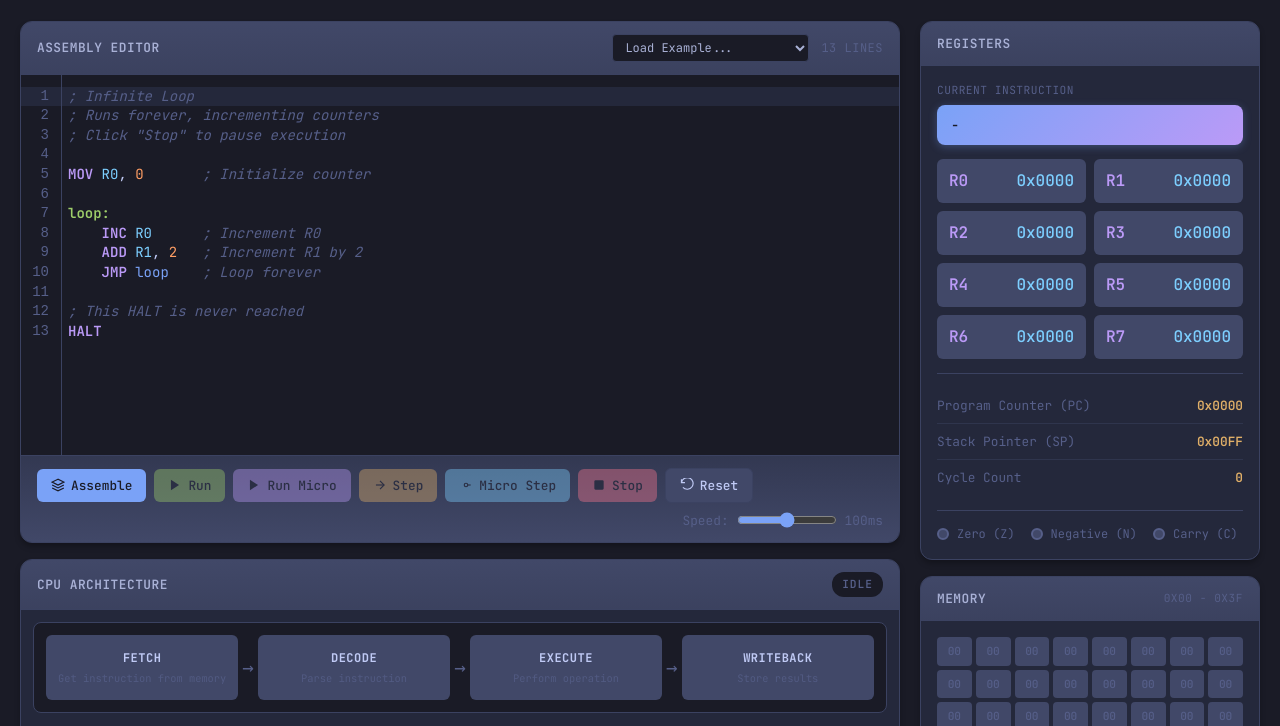
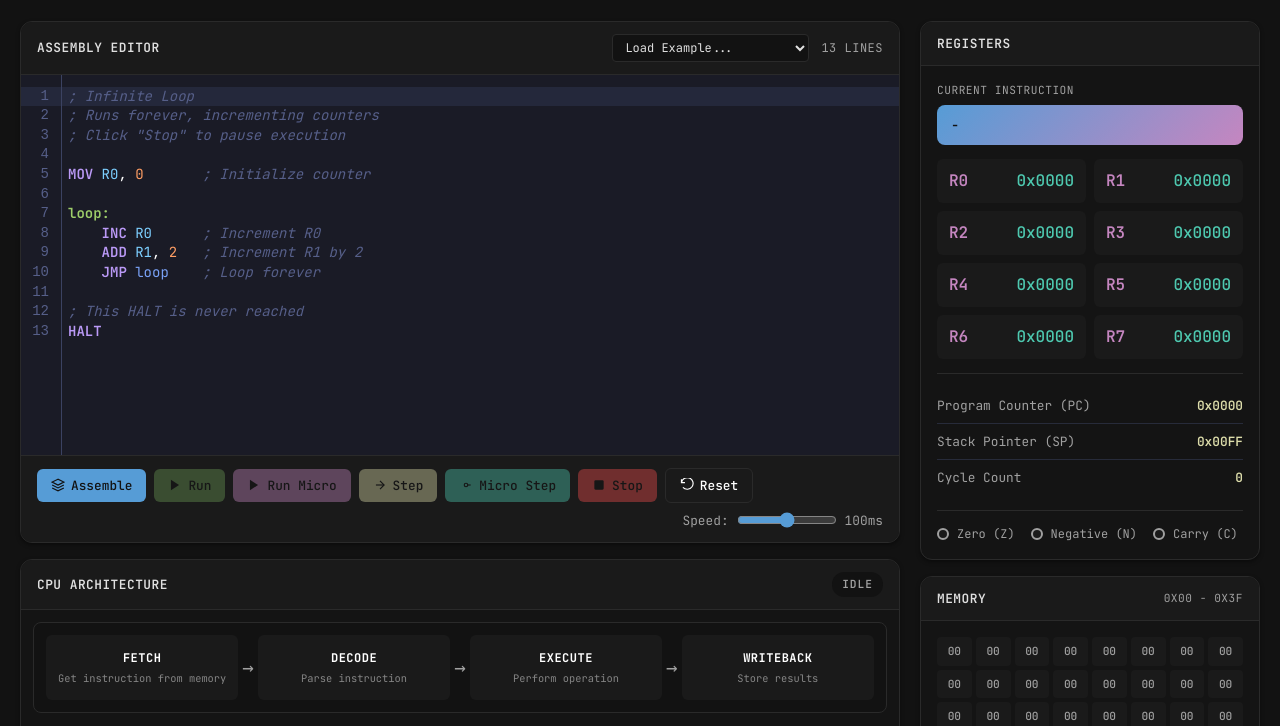
Before and after one commit to tyler-french/cpu-sim, a website built with Vite: page index.html in a window 1280 px wide. Shown: the part 99-825 px from the top of the page. Built offline with nearby package versions, Linux system fonts and the light colour scheme.

Commit message:
clean up colors

```diff
--- a/src/style.css
+++ b/src/style.css
@@ -1,19 +1,19 @@
 :root {
-  --bg-primary: #1a1b26;
-  --bg-secondary: #24283b;
-  --bg-tertiary: #414868;
-  --text-primary: #c0caf5;
-  --text-secondary: #a9b1d6;
-  --text-muted: #565f89;
-  --accent-blue: #7aa2f7;
-  --accent-green: #9ece6a;
-  --accent-red: #f7768e;
-  --accent-yellow: #e0af68;
-  --accent-purple: #bb9af7;
-  --accent-cyan: #7dcfff;
-  --accent-orange: #ff9e64;
-  --border-color: #3b4261;
-  --shadow: 0 4px 6px -1px rgba(0, 0, 0, 0.3);
+  --bg-primary: #121212;
+  --bg-secondary: #141414;
+  --bg-tertiary: #1a1a1a;
+  --text-primary: #ffffff;
+  --text-secondary: #e0e0e0;
+  --text-muted: #a0a0a0;
+  --accent-blue: #569cd6;
+  --accent-green: #6a9955;
+  --accent-red: #f14c4c;
+  --accent-yellow: #dcdcaa;
+  --accent-purple: #c586c0;
+  --accent-cyan: #4ec9b0;
+  --accent-orange: #ce9178;
+  --border-color: #2a2a2a;
+  --shadow: 0 2px 4px rgba(0, 0, 0, 0.4);
 }
 
 * {
@@ -97,7 +97,7 @@ body {
 }
 
 .panel-header {
-  background: linear-gradient(to bottom, var(--bg-tertiary), rgba(65, 72, 104, 0.8));
+  background: var(--bg-tertiary);
   padding: 12px 16px;
   font-weight: 600;
   font-size: 0.8rem;
@@ -179,7 +179,7 @@ body {
   display: flex;
   gap: 8px;
   padding: 12px 16px;
-  background: linear-gradient(to bottom, rgba(65, 72, 104, 0.5), var(--bg-tertiary));
+  background: var(--bg-tertiary);
   border-top: 1px solid var(--border-color);
   flex-wrap: wrap;
   align-items: center;
@@ -385,7 +385,6 @@ body {
   border-radius: 8px;
   font-size: 0.85rem;
   font-weight: 600;
-  box-shadow: 0 2px 8px rgba(122, 162, 247, 0.3);
 }
 
 /* Special Registers */
@@ -687,22 +686,22 @@ body {
 }
 
 .pipeline-stage[data-stage="fetch"].active {
-  background: linear-gradient(135deg, var(--accent-blue), #5d8fef);
+  background: var(--accent-blue);
   color: var(--bg-primary);
 }
 
 .pipeline-stage[data-stage="decode"].active {
-  background: linear-gradient(135deg, var(--accent-yellow), #d4a056);
+  background: var(--accent-yellow);
   color: var(--bg-primary);
 }
 
 .pipeline-stage[data-stage="execute"].active {
-  background: linear-gradient(135deg, var(--accent-green), #7fb85a);
+  background: var(--accent-green);
   color: var(--bg-primary);
 }
 
 .pipeline-stage[data-stage="writeback"].active {
-  background: linear-gradient(135deg, var(--accent-purple), #9a7be8);
+  background: var(--accent-purple);
   color: var(--bg-primary);
 }
 
@@ -1134,7 +1133,7 @@ body {
 .gpu-core.active {
   border-color: var(--accent-green);
   box-shadow: 0 0 12px rgba(158, 206, 106, 0.3);
-  background: linear-gradient(135deg, var(--accent-green), #7fb85a);
+  background: var(--accent-green);
 }
 
 .gpu-core.active .core-header {
@@ -1317,7 +1316,7 @@ body {
 
 .progress-fill {
   height: 100%;
-  background: linear-gradient(90deg, var(--accent-green), var(--accent-cyan));
+  background: var(--accent-green);
   border-radius: 4px;
   transition: width 0.3s ease;
 }
```
